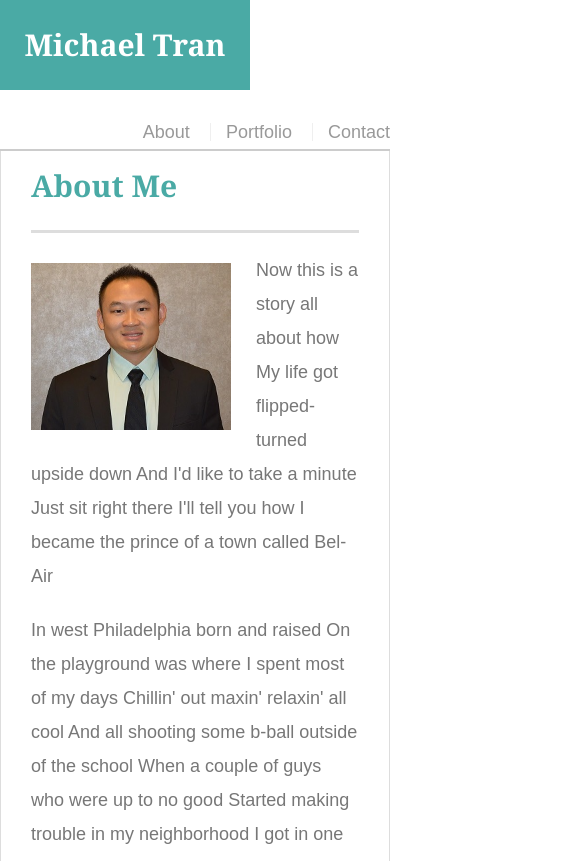
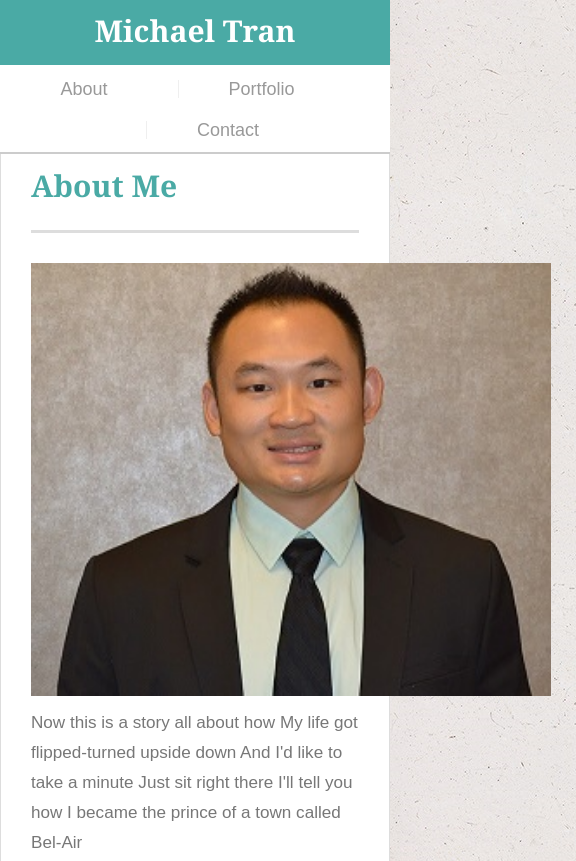
Before and after one commit to mtran2300/Responsive-Portfolio, a plain HTML site: page index.html in a window 390 px wide. Shown: the top 861 px of the page, 576 px wide, since content can reach past the window. Drawn offline with Linux system fonts and the light colour scheme.

Commit message:
responsive index page

```diff
--- a/assets/css/style.css
+++ b/assets/css/style.css
@@ -3,7 +3,8 @@ body {
   font-size: 18px;
   line-height: 34px;
   color: #777;
-  background: url("../images/concrete_seamless.png");
+  background: url("../images/backgroundimage.png");
+
 }
 
 * {
@@ -237,3 +238,88 @@ input[type=submit] {
   background: #4aaaa5;
   border: 0 none;
 }
+
+/*Index-Media Queries*/
+
+@media screen and (max-width:980px) {
+    .container{
+        max-width: 725px;
+    }
+
+    .main-section{
+        max-width: 420px;
+     }
+
+     .auth-image{
+      float: none;
+      width: 360px;
+     }
+
+     p{
+      font-size:95%;
+      line-height:1.75;
+     }
+@media screen and (max-width:768px) {
+    .container{
+        max-width: 695px;
+    }
+
+    .main-section{
+        max-width: 100%
+    }
+
+    .auth-image{
+      float:left;
+      margin-bottom: 1px;
+    }
+    .sidebar{
+      float: right;
+      margin-bottom: 35px;
+      max-width: 100%;
+  }
+@media screen and (max-width:640px){
+
+    .container {
+        max-width: 100%;
+
+    }
+
+    #main-container{
+      max-width: 580px;
+    }
+
+    #logo{
+        width: 100%;
+        height: 65px;
+        line-height: 62px;
+    }
+
+    nav{
+      float:none;
+      margin-top: 0px;
+      margin-bottom: 5px;
+      text-align: center;
+    }
+
+    .auth-image{
+      float: none;
+      width: 520px;
+
+    }
+
+    #index{
+      padding-right: 50px;
+      padding-left:0px;
+      padding-top: 15px;
+      padding-bottom: 15px;
+    }
+
+    #portfolio{
+      padding-left:50px;
+      padding-right: 50px;
+    }
+
+    #contact{
+      padding-left:50px;
+      padding-right: 0px;
+    }
--- a/index.html
+++ b/index.html
@@ -14,9 +14,9 @@
     <div class="container">
       <a href="index.html" id="logo">Michael Tran</a>
       <nav>
-        <a href="index.html">About</a>
-        <a href="portfolio.html">Portfolio</a>
-        <a href="contact.html">Contact</a>
+        <a href="index.html" id="index">About</a>
+        <a href="portfolio.html" id="portfolio">Portfolio</a>
+        <a href="contact.html" id="contact">Contact</a>
       </nav>
     </div>
   </header>
```
Also changed, not shown: assets/images/backgroundimage.png (renamed from assets/images/backgroundimage.jpg).
